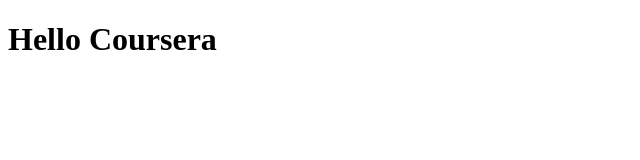
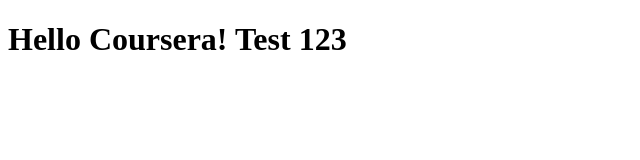
Before and after one commit to lisa1Q84/coursera-test, a plain HTML site: page site/index.html in a window 1280 px wide. Shown: the whole page, without its empty margins (0-640 px from the left). Drawn offline with Linux system fonts and the light colour scheme.

Commit message:
small addition to content

```diff
--- a/site/index.html
+++ b/site/index.html
@@ -4,7 +4,7 @@
 	<title></title>
 </head>
 <body>
-	<h1>Hello Coursera</h1>
+	<h1>Hello Coursera! Test 123</h1>
 
 </body>
 </html>
```
